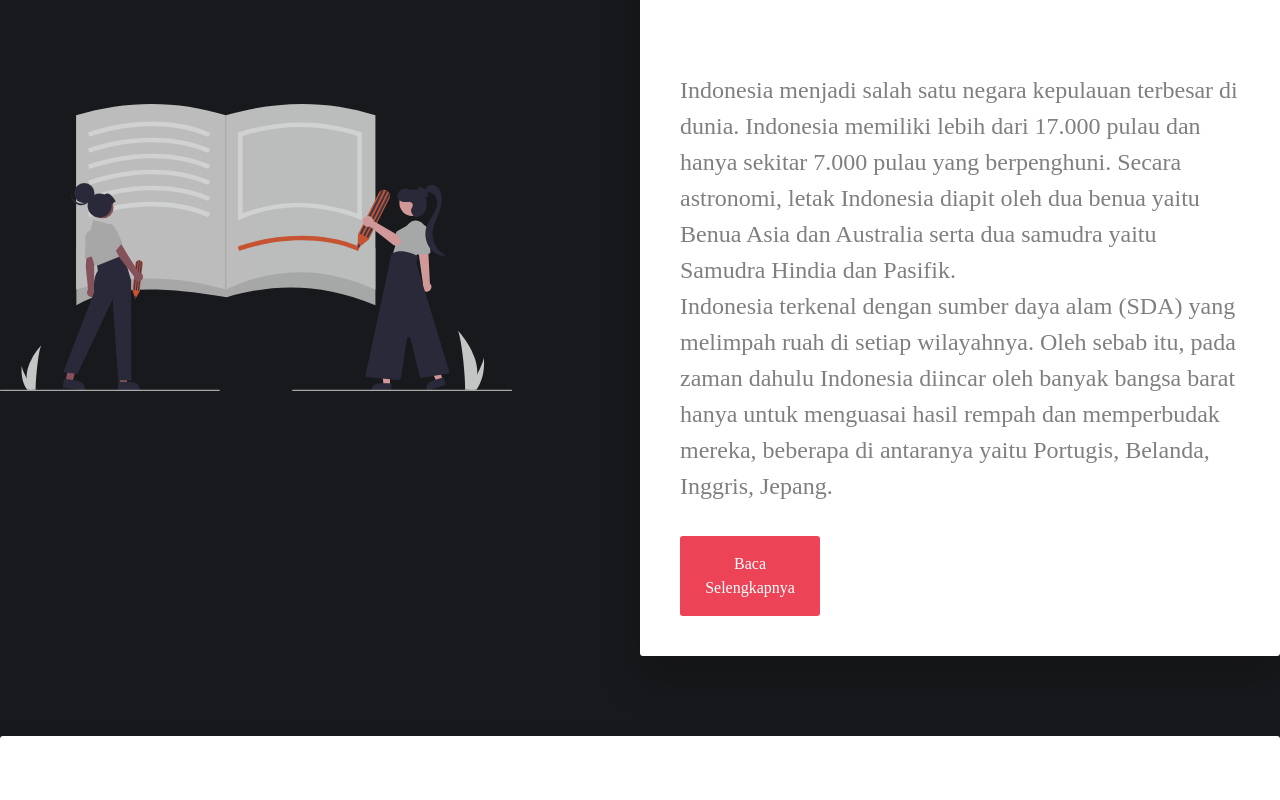
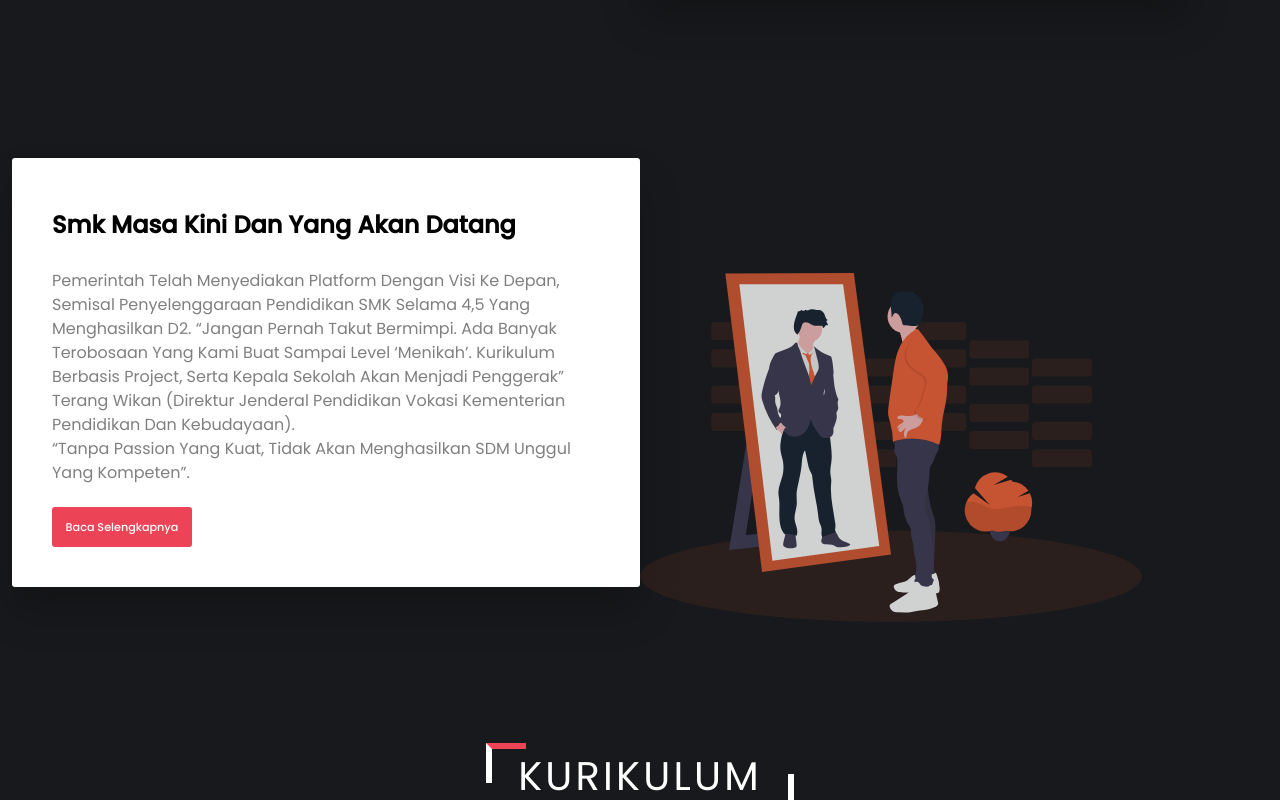
Before and after one commit to gkyla/speind, a Vue app: page / in a window 1280 px wide. Shown: the part 1660-2460 px from the top of the page. Built offline with nearby package versions, Linux system fonts and the light colour scheme.

Commit message:
update responsive things

```diff
--- a/src/App.vue
+++ b/src/App.vue
@@ -28,7 +28,8 @@ export default {
 
 <style>
 /* @import url("https://fonts.googleapis.com/css2?family=Raleway&display=swap"); */
-@import url("https://fonts.googleapis.com/css2?family=Poppins:wght@200;400&display=swap");
+/* @import url("https://fonts.googleapis.com/css2?family=Poppins:wght@200;400&display=swap"); */
+@import url("https://fonts.googleapis.com/css2?family=Poppins:ital,wght@0,200;0,300;0,400;0,500;1,100;1,200;1,300;1,400;1,500&display=swap");
 
 .fade-enter-active,
 .fade-leave-active {
@@ -43,14 +44,24 @@ export default {
   opacity: 1;
 }
 
+* {
+  box-sizing: border-box;
+  font-family: "Poppins", sans-serif;
+  text-transform: capitalize;
+  text-decoration: none;
+  scroll-behavior: smooth;
+}
+
 body,
 html {
   background-color: #18191c;
   height: 100%;
+  width: 100%;
+  /* min-height: 100vh; */
+  /* min-width: 100vw; */
 }
 
 #app {
-  font-family: "Poppins", sans-serif;
   -webkit-font-smoothing: antialiased;
   -moz-osx-font-smoothing: grayscale;
   text-align: center;
@@ -79,7 +90,7 @@ html {
   margin: 2rem;
   padding-top: 6rem;
   display: inline-block;
-  font-size: 3.5rem;
+  font-size: 2.5rem;
   color: #fff;
   position: relative;
   letter-spacing: 0.2rem;
--- a/src/views/About.vue
+++ b/src/views/About.vue
@@ -3,7 +3,7 @@
     <div class="md:container md:mx-auto p-5">
       <div id="meet-our-team">
         <div class="text-center flex flex-col items-center">
-          <h1 class="heading">MEET THE TEAM</h1>
+          <h1 class="heading">TENTANG KAMI</h1>
         </div>
 
         <div
@@ -37,7 +37,7 @@
             </template>
           </CardAbout>
           <CardAbout
-            name="Steven Alward"
+            name="Steven Christian"
             imgSrc="https://unsplash.com/photos/-C-jTjc0g7I/download?force=true&w=640"
             imgPosition="top"
           >
--- a/src/views/Home.vue
+++ b/src/views/Home.vue
@@ -1,5 +1,5 @@
 <template>
-  <div>
+  <div class="mx-auto w-100 px-3">
     <section id="intro">
       <div class="top-right-gradient"></div>
       <div class="wrapper">
@@ -38,7 +38,7 @@
 
     <main id="content">
       <section class="section-1">
-        <div class="container mx-auto text-center">
+        <div class="wrapper text-center">
           <h1
             class="heading"
             data-aos="zoom-out-up"
@@ -73,8 +73,8 @@
             Indonesia Dan Smk masa Kini Serta yang akan datang.
           </p>
 
-          <div class="row grid grid-cols-1 md:grid-cols-2">
-            <div class="col-md-6 col-12">
+          <div class="row grid grid-cols-1 md:grid-cols-2 mt-12">
+            <div class="col-md-6 col-pr-12">
               <div class="gambar">
                 <img
                   data-aos="fade-right"
@@ -117,7 +117,9 @@
 
       <section class="section-2">
         <div class="container mx-auto text-center">
-          <div class="row">
+          <div
+            class="row grid grid-cols-1 md:grid-cols-2 place-items-center mt-12"
+          >
             <div class="col-md-6 col-12">
               <div
                 class="panel2 text-left"
@@ -143,11 +145,13 @@
               </div>
             </div>
             <div class="col-md-6 col-12">
-              <div class="gambar">
+              <div
+                class="gambar"
+                data-aos="fade-left"
+                data-aos-delay="50"
+                data-aos-duration="1000"
+              >
                 <img
-                  data-aos="fade-left"
-                  data-aos-delay="50"
-                  data-aos-duration="1000"
                   src="../assets/images/undraw_career_progress_ivdb.svg"
                   alt="image"
                   class=""
@@ -531,8 +535,14 @@ export default {
   text-align: left;
   padding: 5vmin;
   box-shadow: 0px 25px 42px rgba(0, 0, 0, 0.2);
-  font-family: "Rubik", cursive;
+  /* font-family: "Rubik", cursive; */
   z-index: 1;
+}
+
+.wrapper {
+  width: 100%;
+  max-width: 1100px;
+  margin: 0 auto;
 }
 </style>
 
@@ -543,7 +553,7 @@ export default {
   margin: 2rem;
   padding-top: 6rem;
   display: inline-block;
-  font-size: 3.5rem;
+  /* font-size: 3.5rem; */
   color: #fff;
   position: relative;
   letter-spacing: 0.2rem;
@@ -605,6 +615,7 @@ export default {
   width: 100%;
   max-width: 400px;
   padding: 3em 0;
+  text-align: left;
 }
 
 #intro .intro-left h1 {
@@ -638,6 +649,7 @@ export default {
   display: block;
   width: 100%;
   max-width: 200px;
+  font-size: 1em;
   margin-top: 2em;
   padding: 1em;
   text-align: center;
@@ -660,7 +672,7 @@ export default {
 }
 
 #intro .intro-right img {
-  margin-top: -380px;
+  /* margin-top: -380px; */
   max-width: 600px;
 }
 
@@ -686,9 +698,14 @@ export default {
 }
 
 .section-1 .row .col-md-6 .gambar img {
-  margin-top: 180px;
+  /* margin-top: 180px; */
   opacity: 0.8;
-  width: 80%;
+  width: 95%;
+}
+
+.section-1 .row .col-md-6 {
+  display: flex;
+  align-items: center;
 }
 
 .section-1 .row .col-md-6:last-child {
@@ -705,7 +722,7 @@ export default {
   text-align: left;
   padding: 5vmin;
   box-shadow: 0px 25px 42px rgba(0, 0, 0, 0.2);
-  font-family: "Rubik", cursive;
+  /* font-family: "Rubik", cursive; */
   z-index: 1;
 }
 
@@ -714,12 +731,13 @@ export default {
 .section-1 .row .col-md-6 .panel1 h1 {
   font-weight: bold;
   padding: 0.4em 0;
-  font-size: 2.5em;
+  font-size: 1.5em;
+  color: black;
 }
 
 .section-1 .row .col-md-6 .panel1 p {
-  font-size: 1.5em;
-  color: rgba(0, 0, 0, 0.5);
+  /* font-size: 1.5em; */
+  color: rgba(0, 0, 0, 0.5) !important ;
 }
 
 .section-1 .row .col-md-6 .panel1 a {
@@ -728,6 +746,7 @@ export default {
   width: 100%;
   max-width: 140px;
   margin-top: 2em;
+  font-size: 0.7em;
   padding: 1em;
   text-align: center;
   color: #fff;
@@ -770,18 +789,19 @@ export default {
   text-align: left;
   padding: 5vmin;
   box-shadow: 0px 25px 42px rgba(0, 0, 0, 0.2);
-  font-family: "Rubik", cursive;
+  /* font-family: "Rubik", cursive; */
   z-index: 1;
 }
 
 .section-2 .row .col-md-6 .panel2 h1 {
   font-weight: bold;
   padding: 0.4em 0;
-  font-size: 2.5em;
+  font-size: 1.5em;
+  color: black;
 }
 
 .section-2 .row .col-md-6 .panel2 p {
-  font-size: 1.5em;
+  /* font-size: 1.5em; */
   color: rgba(0, 0, 0, 0.5);
 }
 
@@ -791,6 +811,7 @@ export default {
   width: 100%;
   max-width: 140px;
   margin-top: 2em;
+  font-size: 0.7em;
   padding: 1em;
   text-align: center;
   color: #fff;
@@ -822,7 +843,7 @@ export default {
 
 .desksejarah {
   color: #fff;
-  font-size: 1.8em;
+  /* font-size: 1.8em; */
   line-height: 1.75em;
 }
 
@@ -977,7 +998,7 @@ export default {
 .w3l-timeline-content-6 .timeline-content-6 .desc {
   margin: 1.4em 0.75em 0 0;
   color: #fff;
-  font-size: 1.8em;
+  /* font-size: 1.8em; */
   line-height: 1.75em;
 }
 
@@ -1080,6 +1101,10 @@ export default {
     margin-left: 100px;
   }
 
+  #intro .intro-left {
+    text-align: center !important;
+  }
+
   #intro .intro-left .intro-cta {
     margin-top: -50px;
     z-index: 999;
@@ -1161,6 +1186,10 @@ export default {
   #intro h1::after {
     margin-left: 180px;
     margin-bottom: 10px;
+  }
+
+  .intro-left {
+    text-align: center;
   }
 
   #intro .intro-left .intro-cta {
```
